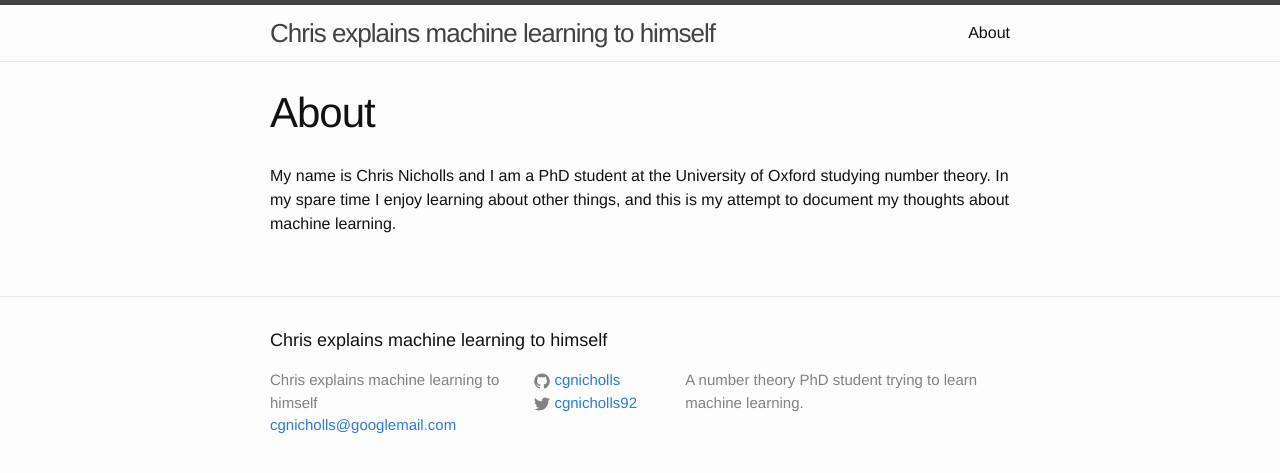
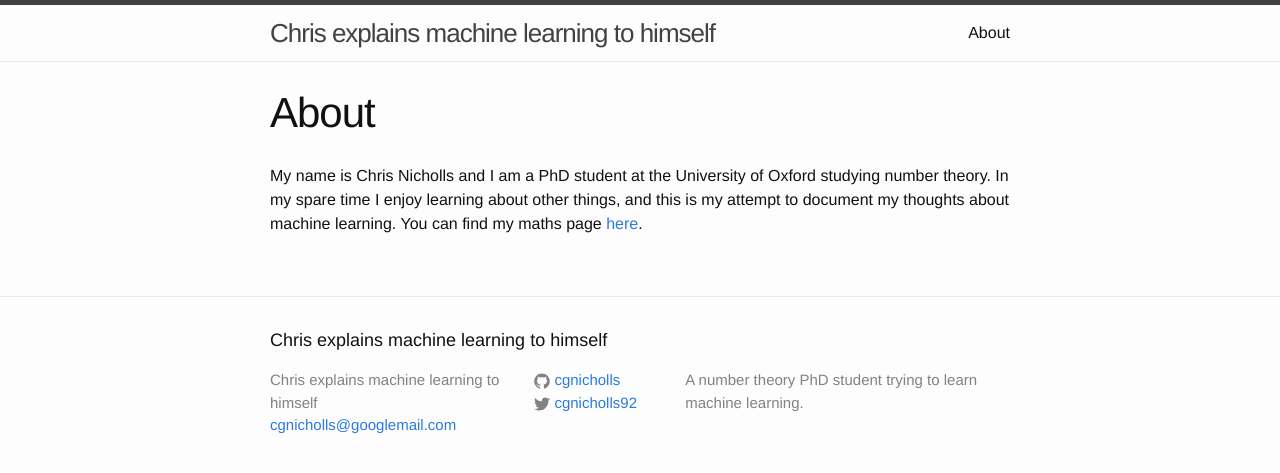
Before and after one commit to cgnicholls/cgnicholls.github.io, a Jekyll site: the page built from about.md, in a window 1280 px wide. Shown: the top 473 px of the page. Built offline with Jekyll 4.4.1, drawn with Linux system fonts in a browser that asks for light colours.

Commit message:
Changed some configuration settings

```diff
--- a/_config.yml
+++ b/_config.yml
@@ -11,7 +11,7 @@ email: cgnicholls@googlemail.com
 description: > # this means to ignore newlines until "baseurl:"
     A number theory PhD student trying to learn machine learning.
 baseurl: "" # the subpath of your site, e.g. /blog
-url: "http://yourdomain.com" # the base hostname & protocol for your site
+url: "https://cgnicholls.github.io" # the base hostname & protocol for your site
 twitter_username: cgnicholls92
 github_username:  cgnicholls
 
--- a/about.md
+++ b/about.md
@@ -6,4 +6,5 @@ permalink: /about/
 
 My name is Chris Nicholls and I am a PhD student at the University of Oxford
 studying number theory. In my spare time I enjoy learning about other things,
-and this is my attempt to document my thoughts about machine learning.
+and this is my attempt to document my thoughts about machine learning. You can
+find my maths page [here](http://people.maths.ox.ac.uk/nichollsc/).
```
